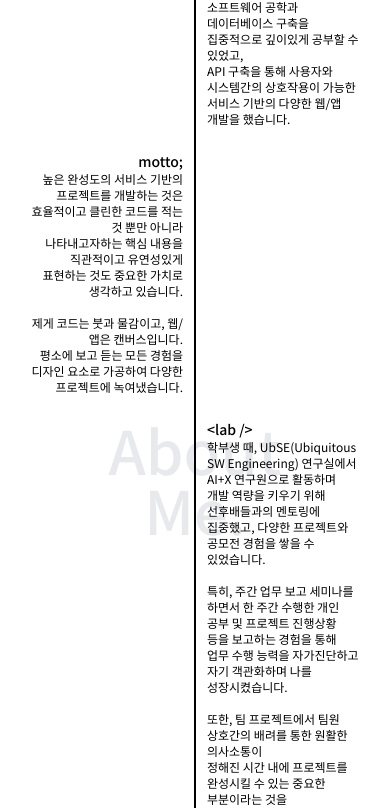
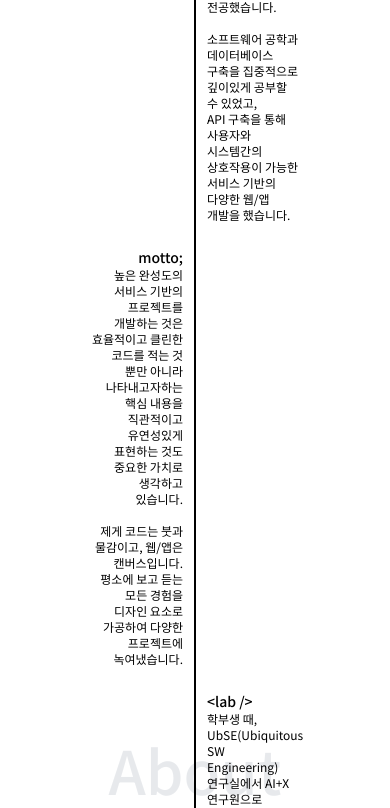
Before and after one commit to itsjh1242/PORTFOLIO, a Next.js app: page / in a window 390 px wide. Shown: the part 1053-1861 px from the top of the page. Built offline with nearby package versions, Linux system fonts and the light colour scheme.

Commit message:
update about section
responsive width
div location

```diff
--- a/app/(route)/main.tsx
+++ b/app/(route)/main.tsx
@@ -71,7 +71,7 @@ const MainSection = (props: MainSectionProps) => {
           alt="main-profile-image"
           className="relative top-1/2 left-1/2 -translate-x-1/2 -translate-y-1/3 sm:scale-90 w-full h-full object-contain"
         />
-        <p className="absolute top-1/2 left-1/2 -translate-x-1/2 -translate-y-96 max-sm:-translate-y-80 text-9xl max-sm:text-3xl font-medium -z-10">
+        <p className="absolute top-1/2 left-1/2 -translate-x-1/2 -translate-y-64 max-sm:-translate-y-80 text-9xl max-sm:text-3xl font-medium -z-10">
           PORTFOLIO
         </p>
       </div>
@@ -124,6 +124,7 @@ const AboutSection = (props: aboutSectionProps) => {
   const mottoRef = useRef<HTMLDivElement>(null);
   const labRef = useRef<HTMLDivElement>(null);
   const strengthRef = useRef<HTMLDivElement>(null);
+  const componentRef = [introRef, mottoRef, labRef, strengthRef];
 
   useEffect(() => {
     let observer: IntersectionObserver;
@@ -146,7 +147,7 @@ const AboutSection = (props: aboutSectionProps) => {
 
   return (
     <div ref={sectionRef} className="relative w-full max-w-screen h-full p-20">
-      <div className="flex flex-col justify-start items-center w-full h-full">
+      <div className="flex flex-row flex-wrap justify-start items-center w-full max-w-screen h-full">
         {/* Progress Bar */}
         <div className="absolute top-1/2 left-1/2 -translate-x-1/2 -translate-y-1/2 h-4/5 border border-transparent">
           <div className="relative top-0 left-0 border border-black transition-all duration-1000" style={{ height: `${progressBar}%` }} />
@@ -154,12 +155,13 @@ const AboutSection = (props: aboutSectionProps) => {
         {/* Center Text */}
         <CenterText context="About Me" />
         {/* Components */}
+        <div className="w-1/2" />
         {Object.keys(ABOUT_DESC).map((about_key, index) => {
-          const componentRef = [introRef, mottoRef, labRef, strengthRef];
           return (
             <AboutSectionTextWrapper
+              wrapperRef={componentRef[index]}
               key={index}
-              wrapperRef={componentRef[index]}
+              item_key={index}
               child={
                 <AboutSectionText
                   header={ABOUT_DESC[about_key]?.header || ""}
@@ -176,15 +178,25 @@ const AboutSection = (props: aboutSectionProps) => {
 };
 
 interface aboutSectionTextWrapperProps {
+  item_key: number;
   wrapperRef: RefObject<HTMLDivElement>;
   child: React.ReactNode;
 }
 const AboutSectionTextWrapper = (props: aboutSectionTextWrapperProps) => {
-  const { wrapperRef, child } = props;
+  const { item_key, wrapperRef, child } = props;
+
   return (
-    <div ref={wrapperRef} className="opacity-0 transition-all duration-1000">
-      {child}
-    </div>
+    <>
+      <div ref={wrapperRef} className="w-1/2 opacity-0 transition-all duration-1000">
+        {child}
+      </div>
+      {item_key !== 0 && item_key % 2 === 1 ? (
+        <>
+          <div className="w-1/2" />
+          <div className="w-1/2" />
+        </>
+      ) : null}
+    </>
   );
 };
 
@@ -196,7 +208,7 @@ interface aboutSectionTextProps {
 const AboutSectionText = (props: aboutSectionTextProps) => {
   const { header, content, isRight } = props;
   return (
-    <div className={`flex flex-col p-3 max-sm:p-3 max-sm:w-44 ${isRight ? "translate-x-1/2 text-left" : "-translate-x-1/2 text-right"}`}>
+    <div className={`flex flex-col p-3 ${isRight ? "text-left" : "text-right"}`}>
       <p className="font-medium text-lg max-sm:text-sm">{header ? `${isRight ? "<" + header + " />" : header + ";"}` : null}</p>
       {content.map((paragraph, index) => (
         <p key={index} className="max-sm:text-xs break-keep">
--- a/app/components/AboutDesc.tsx
+++ b/app/components/AboutDesc.tsx
@@ -16,8 +16,8 @@ const ABOUT_DESC: AboutDescProps = {
   motto: {
     header: "motto",
     content: [
-      "높은 완성도의 서비스 기반의 프로젝트를 개발하는 것은 효율적이고 클린한 코드를 적는 것 뿐만 아니라",
-      "나타내고자하는 핵심 내용을 직관적이고 유연성있게 표현하는 것도 중요한 가치로 생각하고 있습니다.",
+      "높은 완성도의 서비스 기반의 프로젝트를 개발하는 것은 효율적이고 클린한 코드를 적는 것 뿐만 아니라 나타내고자하는 핵심 내용을 직관적이고 유연성있게 표현하는 것도 중요한 가치로 생각하고 있습니다.",
+
       "",
       "제게 코드는 붓과 물감이고, 웹/앱은 캔버스입니다.",
       "평소에 보고 듣는 모든 경험을 디자인 요소로 가공하여 다양한 프로젝트에 녹여냈습니다.",
@@ -30,11 +30,10 @@ const ABOUT_DESC: AboutDescProps = {
       "학부생 때, UbSE(Ubiquitous SW Engineering) 연구실에서 AI+X 연구원으로 활동하며",
       "개발 역량을 키우기 위해 선후배들과의 멘토링에 집중했고, 다양한 프로젝트와 공모전 경험을 쌓을 수 있었습니다.",
       "",
-      "특히, 주간 업무 보고 세미나를 하면서 한 주간 수행한 개인 공부 및 프로젝트 진행상황 등을 보고하는 경험을 통해",
-      "업무 수행 능력을 자가진단하고 자기 객관화하며 나를 성장시켰습니다.",
+      "특히, 주간 업무 보고 세미나를 하면서 한 주간 수행한 개인 공부 및 프로젝트 진행상황 등을 보고하는 경험을 통해 업무 수행 능력을 자가진단하고 자기 객관화하며 나를 성장시켰습니다.",
+
       "",
-      "또한, 팀 프로젝트에서 팀원 상호간의 배려를 통한 원활한 의사소통이",
-      "정해진 시간 내에 프로젝트를 완성시킬 수 있는 중요한 부분이라는 것을 깨달았습니다.",
+      "또한, 팀 프로젝트에서 팀원 상호간의 배려를 통한 원활한 의사소통이 정해진 시간 내에 프로젝트를 완성시킬 수 있는 중요한 부분이라는 것을 깨달았습니다.",
     ],
     isRight: true,
   },
```
